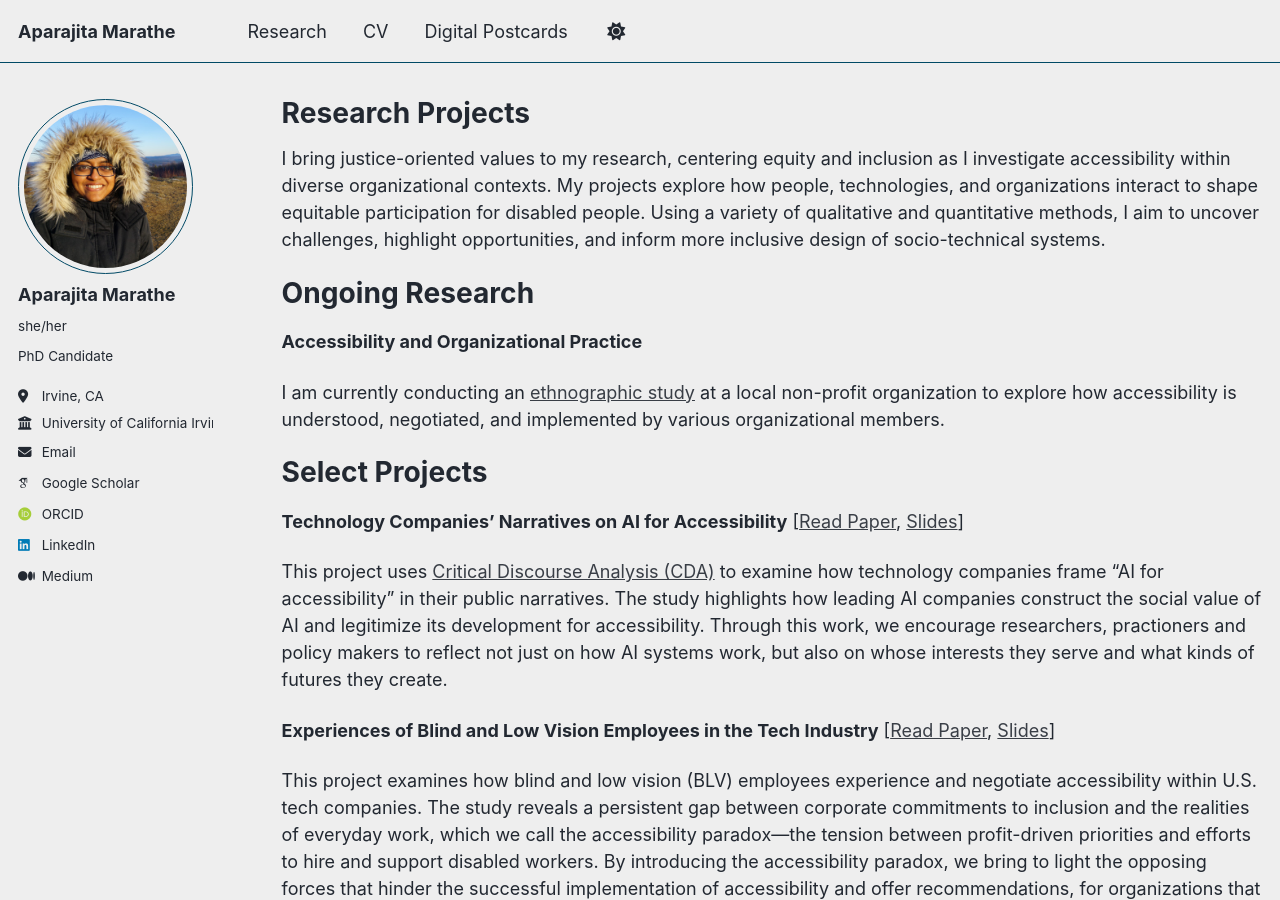
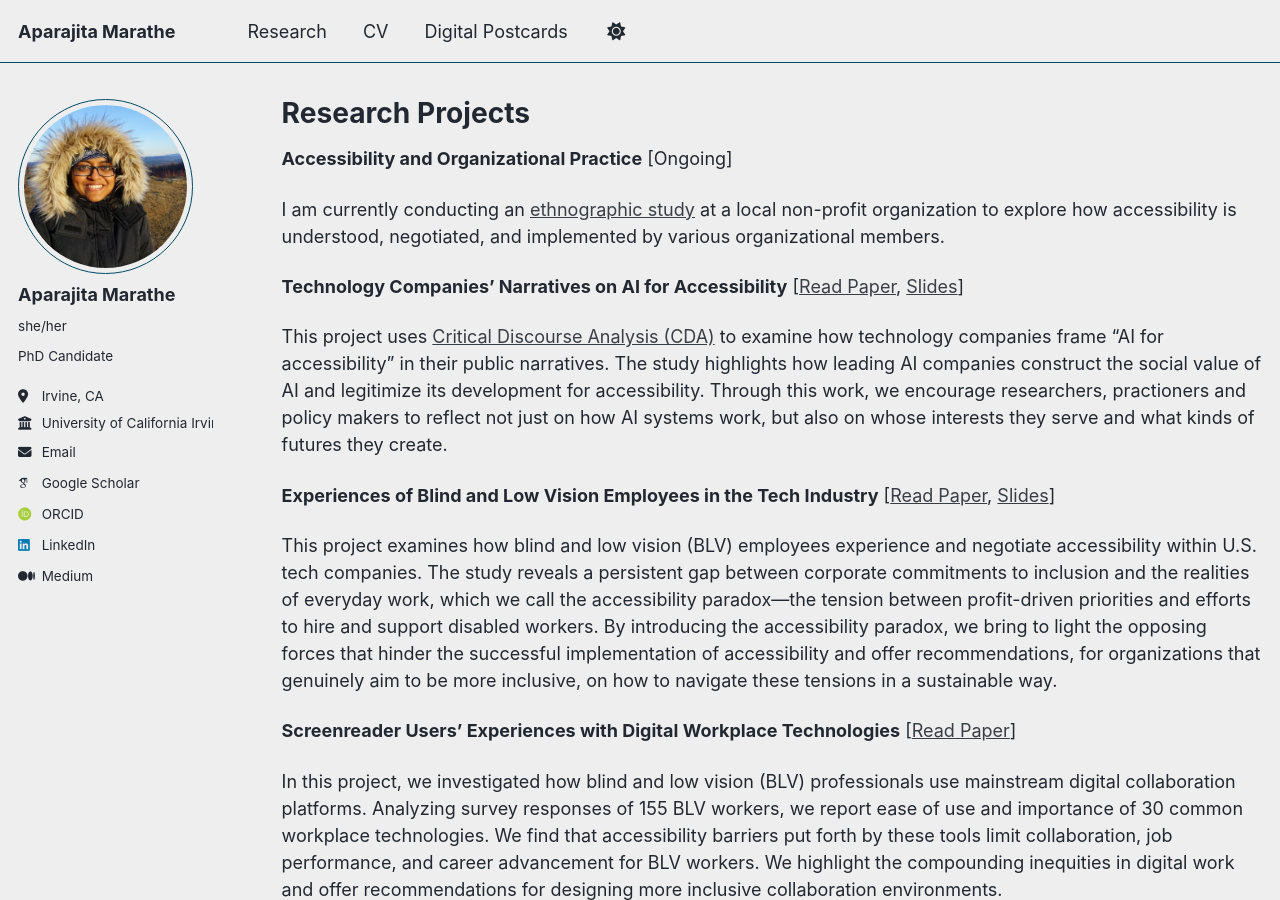
Before and after one commit to aparajitamarathe/aparajitamarathe.github.io, a Jekyll site: the page built from _pages/research.md, in a window 1280 px wide and 900 px high. Built offline with Jekyll 4.4.1, drawn with Linux system fonts in a browser that asks for light colours; some web fonts are replaced.

Commit message:
Revise research content for clarity and focus
Updated the research page to reflect ongoing projects and current focus areas in accessibility and organizational practice.

```diff
--- a/_pages/research.md
+++ b/_pages/research.md
@@ -8,16 +8,10 @@ redirect_from:
 ---
 
 {% include base_path %}
-I bring justice-oriented values to my research, centering equity and inclusion as I investigate accessibility within diverse organizational contexts. My projects explore how people, technologies, and organizations interact to shape equitable participation for disabled people. Using a variety of qualitative and quantitative methods, I aim to uncover challenges, highlight opportunities, and inform more inclusive design of socio-technical systems.
-
-Ongoing Research
-======
-**Accessibility and Organizational Practice**
+**Accessibility and Organizational Practice** [Ongoing]
 
 I am currently conducting an [ethnographic study](https://en.wikipedia.org/wiki/Ethnography) at a local non-profit organization to explore how accessibility is understood, negotiated, and implemented by various organizational members.
 
-Select Projects
-======
 **Technology Companies’ Narratives on AI for Accessibility** [[Read Paper](https://dl.acm.org/doi/pdf/10.1145/3772318.3791854), [Slides](https://docs.google.com/presentation/d/1WzRyC2i_sxfzr4FlIJeMHIEqjWjID1A2XVrEfKhvy-k/edit?usp=share_link)]
 
 This project uses [Critical Discourse Analysis (CDA)](https://en.wikipedia.org/wiki/Critical_discourse_analysis) to examine how technology companies frame “AI for accessibility” in their public narratives. The study highlights how leading AI companies construct the social value of AI and legitimize its development for accessibility. Through this work, we encourage researchers, practioners and policy makers to reflect not just on how AI systems work, but also on whose interests they serve and what kinds of futures they create.
```
